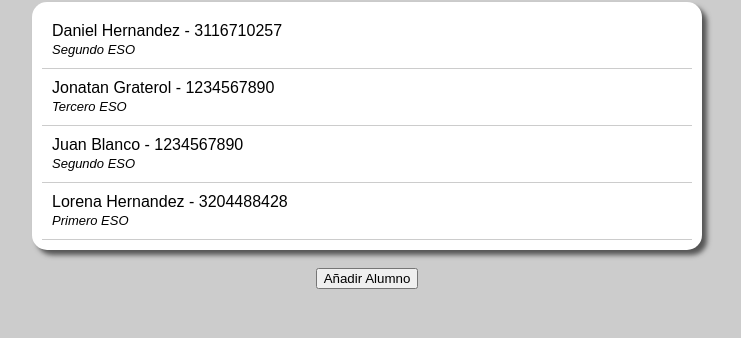
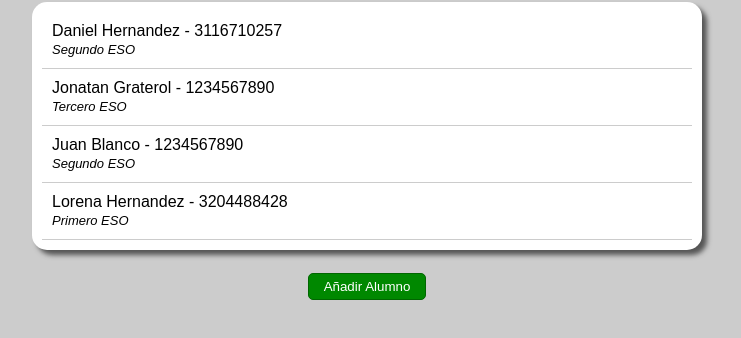
Before and after one commit to daguiheso/Agenda-Alumnos, a plain HTML site: page index.html in a window 1280 px wide. Shown: the part 78-416 px from the top of the page, without its empty margins (273-1014 px from the left). Drawn offline with Linux system fonts and the light colour scheme.

Commit message:
Add CSS of Buttons

```diff
--- a/styles.css
+++ b/styles.css
@@ -36,3 +36,16 @@ h1{
 .center{
 	text-align: center;
 }
+
+button{
+	background: #080;
+	color: #fff;
+	padding: 5px 15px;
+	border-radius: 5px;
+	border: thin solid #060;
+	margin: 5px auto;
+}
+
+button:hover{
+	background: #0A0;
+}
```
